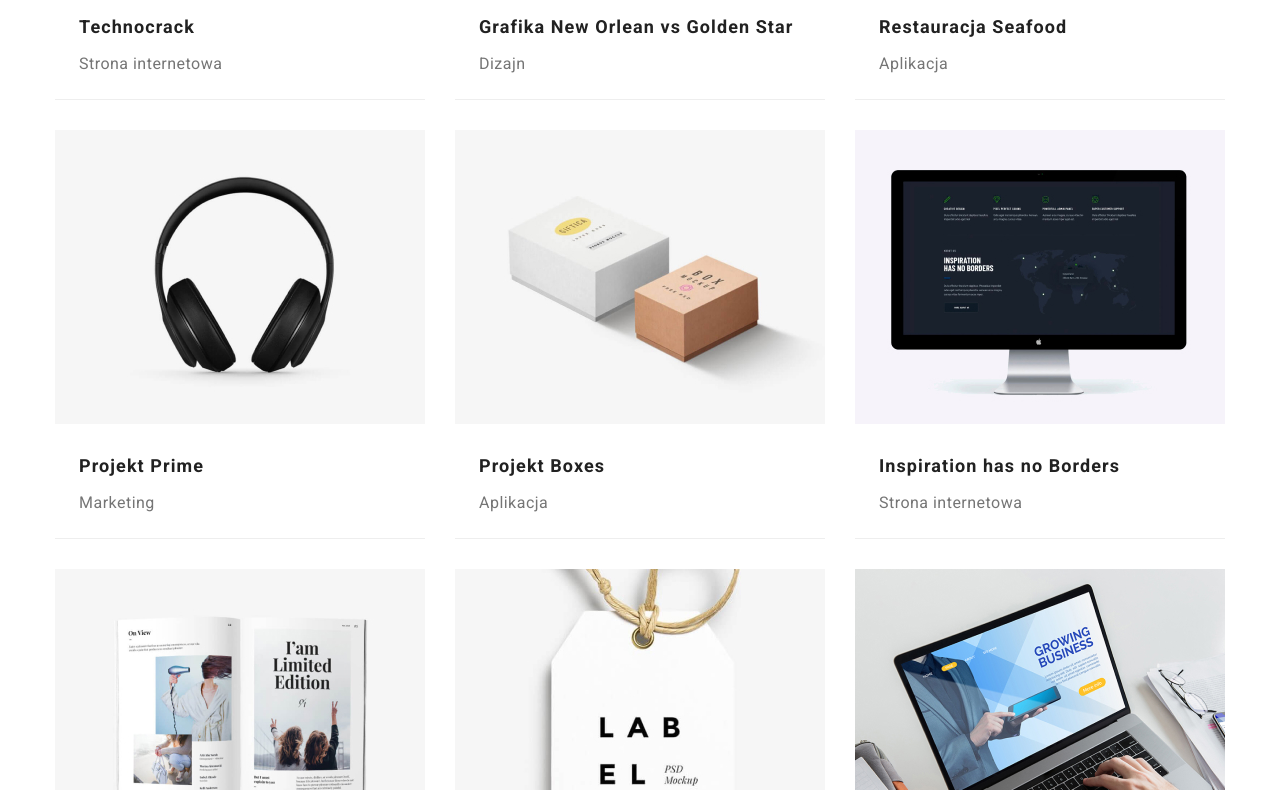
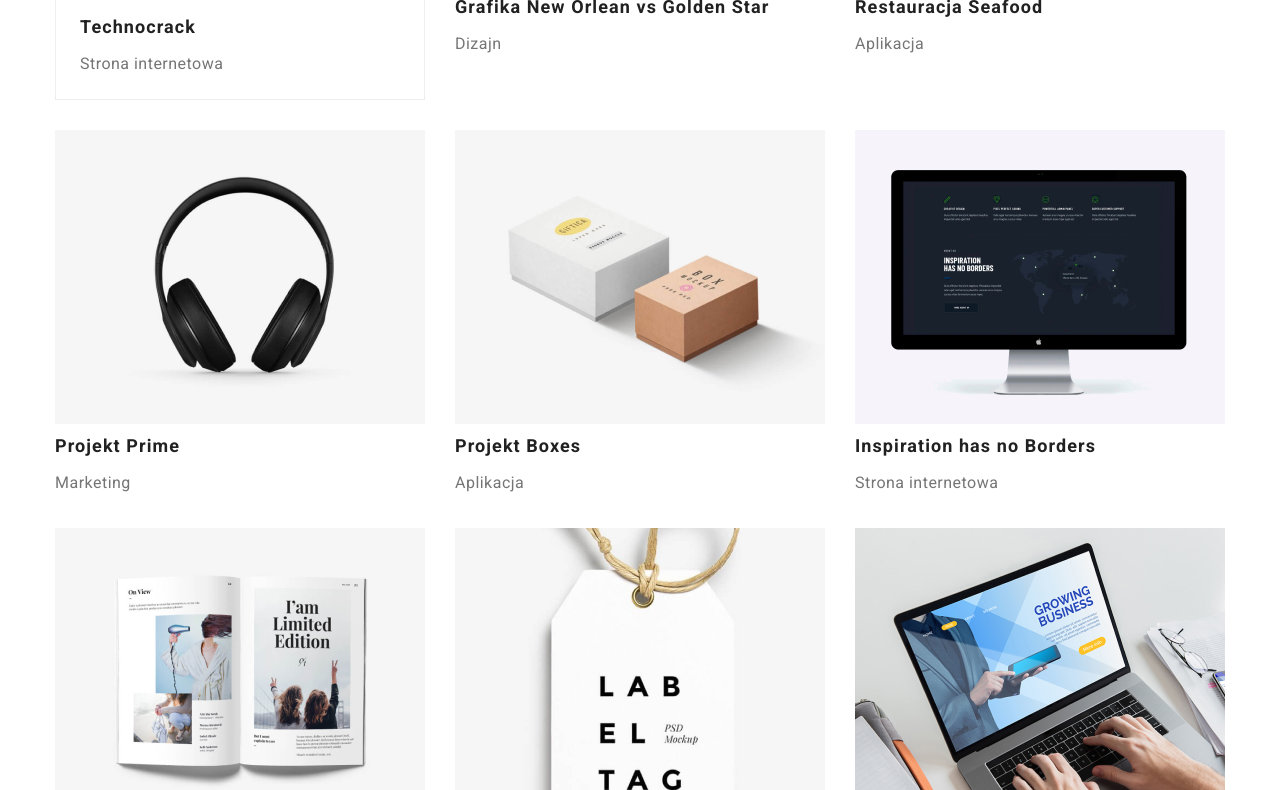
Before and after one commit to PiotrD1994/goit-markup-hw-03, a plain HTML site: page portfolio.html in a window 1280 px wide. Shown: the part 563-1353 px from the top of the page. Drawn offline with nearby package versions, Linux system fonts and the light colour scheme.

Commit message:
corrections

```diff
--- a/css/style.css
+++ b/css/style.css
@@ -32,6 +32,7 @@ body {
   --second-color-background: #f5f4fa;
   --color-menu: #212121;
   --border-line-color: #ececec;
+  --second-border-line-color: #eeeeee;
 }
 .logo-top {
   color: var(--logo-top);
@@ -115,6 +116,8 @@ body {
 }
 .title-field {
   background-color: var(--first-color-background);
+  padding-top: 200px;
+  padding-bottom: 200px;
 }
 .title {
   color: var(--third-background-color);
@@ -126,7 +129,6 @@ body {
   text-transform: uppercase;
   padding-left: 252px;
   padding-right: 252px;
-  padding-top: 200px;
   margin-bottom: 40px;
   margin-top: 0px;
 }
@@ -147,7 +149,6 @@ body {
 .button-container {
   padding-left: 500px;
   padding-right: 500px;
-  padding-bottom: 200px;
 }
 .description-list {
   display: flex;
@@ -349,7 +350,6 @@ body {
 }
 .portfolio-pictrue {
   background-color: var(--white);
-  border-bottom: 1px solid #eeeeee;
   margin: 30px;
 }
 .portfolio-pictrue:first-child {
@@ -396,18 +396,23 @@ body {
   font-size: 18px;
   line-height: 2;
   letter-spacing: 0.06em;
-  margin-top: 20px;
-  padding-left: 24px;
-  padding-right: 24px;
   margin-bottom: 4px;
+  margin-top: 0px;
 }
 .portfolio-description {
   font-size: 16px;
   line-height: 1.87;
   color: var(--text-color-one);
   letter-spacing: 0.03em;
+  margin: 0px;
+}
+.portfolio-item-info {
+  border-left: 1px solid var(--second-border-line-color);
+  border-right: 1px solid var(--second-border-line-color);
+  border-bottom: 1px solid var(--second-border-line-color);
   padding-left: 24px;
   padding-right: 24px;
+  padding-top: 20px;
   padding-bottom: 20px;
   margin: 0px;
 }
--- a/portfolio.html
+++ b/portfolio.html
@@ -72,8 +72,10 @@
                 width="370"
                 height="294"
               />
-              <h4 class="portfolio-name">Technocrack</h4>
-              <p class="portfolio-description">Strona internetowa</p>
+              <div class="portfolio-item-info">
+                <h4 class="portfolio-name">Technocrack</h4>
+                <p class="portfolio-description">Strona internetowa</p>
+              </div>
             </li>
             <li class="portfolio-pictrue">
               <img
```
